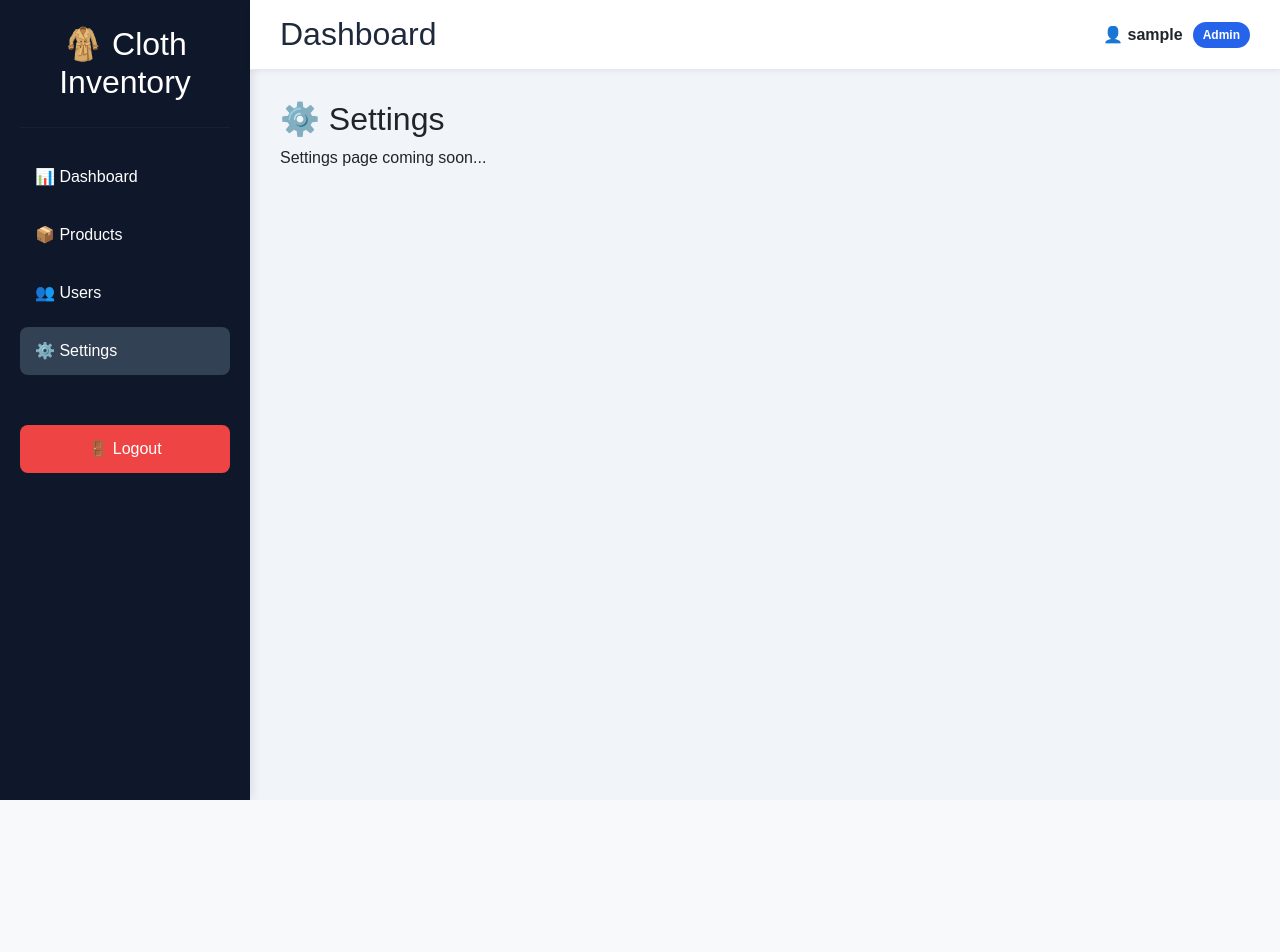
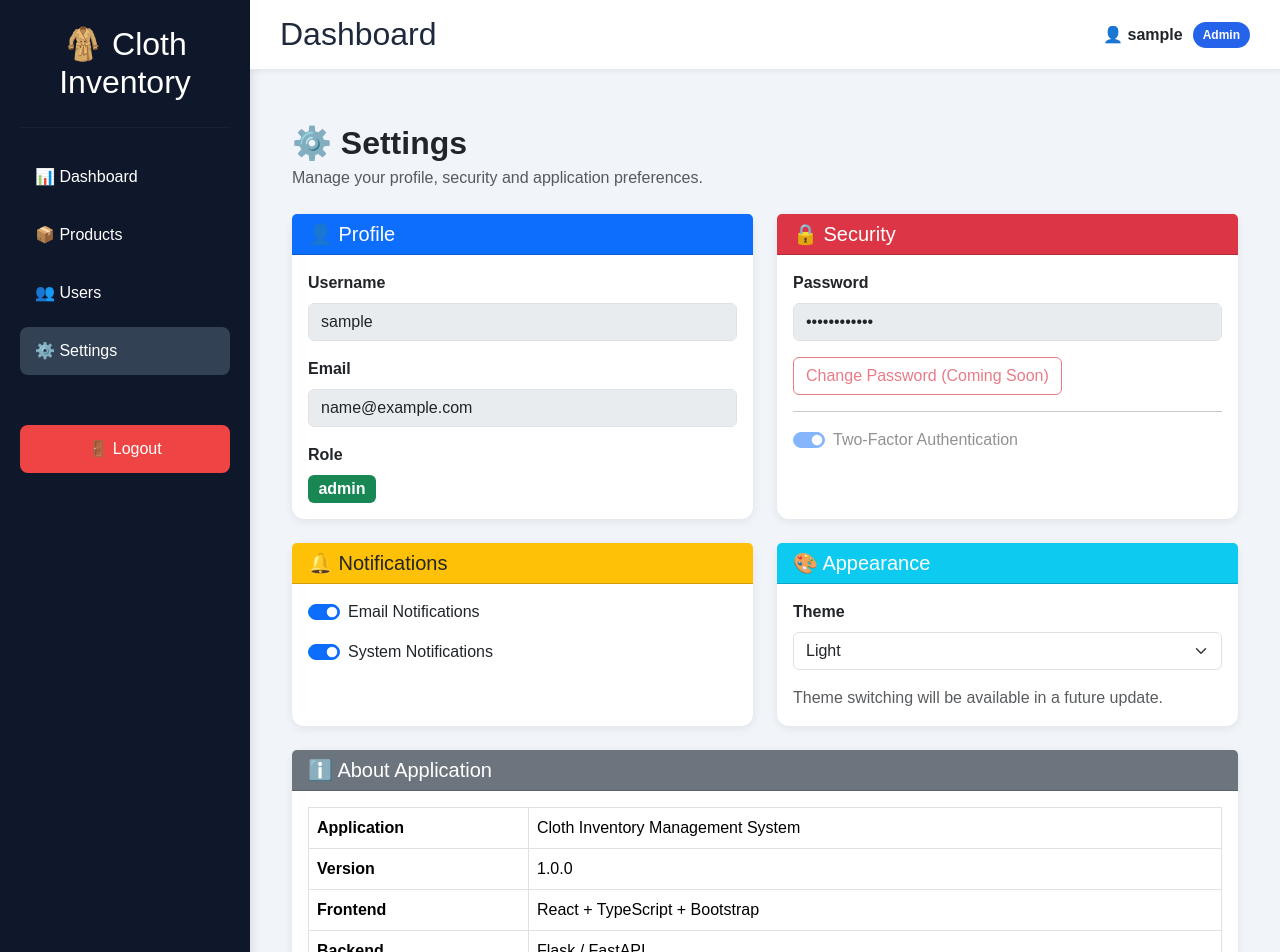
Before and after one commit to akankshaakhaire-cloud/fullstack-portfolio, a React (Vite) app in the folder frontend/: page /settings in a window 1280 px wide. Shown: the top 952 px of the page. Before the commit the page ends 800 px from the top, so only its background shows below. Built offline with nearby package versions, Linux system fonts and the light colour scheme; sample sign-in values are in the browser's storage.

Commit message:
Complete RBAC, Settings and Production Ready Routing

```diff
--- a/frontend/src/pages/Settings.tsx
+++ b/frontend/src/pages/Settings.tsx
@@ -1,8 +1,259 @@
+import { useState } from "react";
+import { useAuth } from "../context/AuthContext";
+
+const cardStyle: React.CSSProperties = {
+  border: "none",
+  borderRadius: "12px",
+  boxShadow: "0 2px 10px rgba(0,0,0,0.08)",
+};
+
 const Settings = () => {
+  const { user } = useAuth();
+
+  const [emailNotifications, setEmailNotifications] = useState(true);
+  const [systemNotifications, setSystemNotifications] = useState(true);
+  const [theme, setTheme] = useState("Light");
+
   return (
-    <div>
-      <h2>⚙️ Settings</h2>
-      <p>Settings page coming soon...</p>
+    <div className="container-fluid py-4">
+      <div className="d-flex justify-content-between align-items-center mb-4">
+        <div>
+          <h2 className="fw-bold mb-1">⚙️ Settings</h2>
+          <p className="text-muted mb-0">
+            Manage your profile, security and application preferences.
+          </p>
+        </div>
+      </div>
+
+      <div className="row g-4">
+
+        {/* Profile */}
+        <div className="col-lg-6">
+          <div className="card h-100" style={cardStyle}>
+            <div className="card-header bg-primary text-white">
+              <h5 className="mb-0">👤 Profile</h5>
+            </div>
+
+            <div className="card-body">
+
+              <div className="mb-3">
+                <label className="form-label fw-semibold">
+                  Username
+                </label>
+
+                <input
+                  type="text"
+                  className="form-control"
+                  value={user?.username ?? ""}
+                  disabled
+                />
+              </div>
+
+              <div className="mb-3">
+                <label className="form-label fw-semibold">
+                  Email
+                </label>
+
+                <input
+                  type="email"
+                  className="form-control"
+                  value={user?.email ?? ""}
+                  disabled
+                />
+              </div>
+
+              <div>
+                <label className="form-label fw-semibold">
+                  Role
+                </label>
+
+                <div>
+                  <span className="badge bg-success fs-6">
+                    {user?.role ?? "Employee"}
+                  </span>
+                </div>
+              </div>
+
+            </div>
+          </div>
+        </div>
+
+        {/* Security */}
+        <div className="col-lg-6">
+          <div className="card h-100" style={cardStyle}>
+            <div className="card-header bg-danger text-white">
+              <h5 className="mb-0">🔒 Security</h5>
+            </div>
+
+            <div className="card-body">
+
+              <div className="mb-3">
+                <label className="form-label fw-semibold">
+                  Password
+                </label>
+
+                <input
+                  type="password"
+                  className="form-control"
+                  value="************"
+                  disabled
+                />
+              </div>
+
+              <button
+                className="btn btn-outline-danger"
+                disabled
+              >
+                Change Password (Coming Soon)
+              </button>
+
+              <hr />
+
+              <div className="form-check form-switch">
+                <input
+                  className="form-check-input"
+                  type="checkbox"
+                  checked
+                  disabled
+                />
+
+                <label className="form-check-label">
+                  Two-Factor Authentication
+                </label>
+              </div>
+
+            </div>
+          </div>
+        </div>        {/* Notifications */}
+        <div className="col-lg-6">
+          <div className="card h-100" style={cardStyle}>
+            <div className="card-header bg-warning">
+              <h5 className="mb-0">🔔 Notifications</h5>
+            </div>
+
+            <div className="card-body">
+
+              <div className="form-check form-switch mb-3">
+                <input
+                  className="form-check-input"
+                  type="checkbox"
+                  checked={emailNotifications}
+                  onChange={() =>
+                    setEmailNotifications(!emailNotifications)
+                  }
+                />
+
+                <label className="form-check-label">
+                  Email Notifications
+                </label>
+              </div>
+
+              <div className="form-check form-switch">
+                <input
+                  className="form-check-input"
+                  type="checkbox"
+                  checked={systemNotifications}
+                  onChange={() =>
+                    setSystemNotifications(!systemNotifications)
+                  }
+                />
+
+                <label className="form-check-label">
+                  System Notifications
+                </label>
+              </div>
+
+            </div>
+          </div>
+        </div>
+
+        {/* Appearance */}
+        <div className="col-lg-6">
+          <div className="card h-100" style={cardStyle}>
+            <div className="card-header bg-info text-white">
+              <h5 className="mb-0">🎨 Appearance</h5>
+            </div>
+
+            <div className="card-body">
+
+              <label className="form-label fw-semibold">
+                Theme
+              </label>
+
+              <select
+                className="form-select"
+                value={theme}
+                onChange={(e) => setTheme(e.target.value)}
+              >
+                <option>Light</option>
+                <option>Dark</option>
+              </select>
+
+              <p className="text-muted mt-3 mb-0">
+                Theme switching will be available in a future update.
+              </p>
+
+            </div>
+          </div>
+        </div>
+
+        {/* About */}
+        <div className="col-12">
+          <div className="card" style={cardStyle}>
+            <div className="card-header bg-secondary text-white">
+              <h5 className="mb-0">ℹ️ About Application</h5>
+            </div>
+
+            <div className="card-body">
+
+              <table className="table table-bordered align-middle mb-0">
+                <tbody>
+                  <tr>
+                    <th style={{ width: "220px" }}>Application</th>
+                    <td>Cloth Inventory Management System</td>
+                  </tr>
+
+                  <tr>
+                    <th>Version</th>
+                    <td>1.0.0</td>
+                  </tr>
+
+                  <tr>
+                    <th>Frontend</th>
+                    <td>React + TypeScript + Bootstrap</td>
+                  </tr>
+
+                  <tr>
+                    <th>Backend</th>
+                    <td>Flask / FastAPI</td>
+                  </tr>
+
+                  <tr>
+                    <th>Database</th>
+                    <td>PostgreSQL</td>
+                  </tr>
+
+                  <tr>
+                    <th>Authentication</th>
+                    <td>JWT Authentication + RBAC</td>
+                  </tr>
+
+                  <tr>
+                    <th>Status</th>
+                    <td>
+                      <span className="badge bg-success">
+                        Production Ready
+                      </span>
+                    </td>
+                  </tr>
+                </tbody>
+              </table>
+
+            </div>
+          </div>
+        </div>
+
+      </div>
     </div>
   );
 };
--- a/frontend/src/routes/AppRoutes.tsx
+++ b/frontend/src/routes/AppRoutes.tsx
@@ -10,16 +10,46 @@ import NotFound from "../pages/NotFound";
 
 import MainLayout from "../layouts/MainLayout";
 import ProtectedRoute from "./ProtectedRoute";
+import { useAuth } from "../context/AuthContext";
 
 function AppRoutes() {
+  const { isAuthenticated } = useAuth();
+
   return (
     <Routes>
       {/* Default Route */}
-      <Route path="/" element={<Navigate to="/login" replace />} />
+      <Route
+        path="/"
+        element={
+          <Navigate
+            to={isAuthenticated ? "/dashboard" : "/login"}
+            replace
+          />
+        }
+      />
 
       {/* Public Routes */}
-      <Route path="/login" element={<Login />} />
-      <Route path="/register" element={<Register />} />
+      <Route
+        path="/login"
+        element={
+          isAuthenticated ? (
+            <Navigate to="/dashboard" replace />
+          ) : (
+            <Login />
+          )
+        }
+      />
+
+      <Route
+        path="/register"
+        element={
+          isAuthenticated ? (
+            <Navigate to="/dashboard" replace />
+          ) : (
+            <Register />
+          )
+        }
+      />
 
       {/* Protected Routes */}
       <Route element={<ProtectedRoute />}>
```
